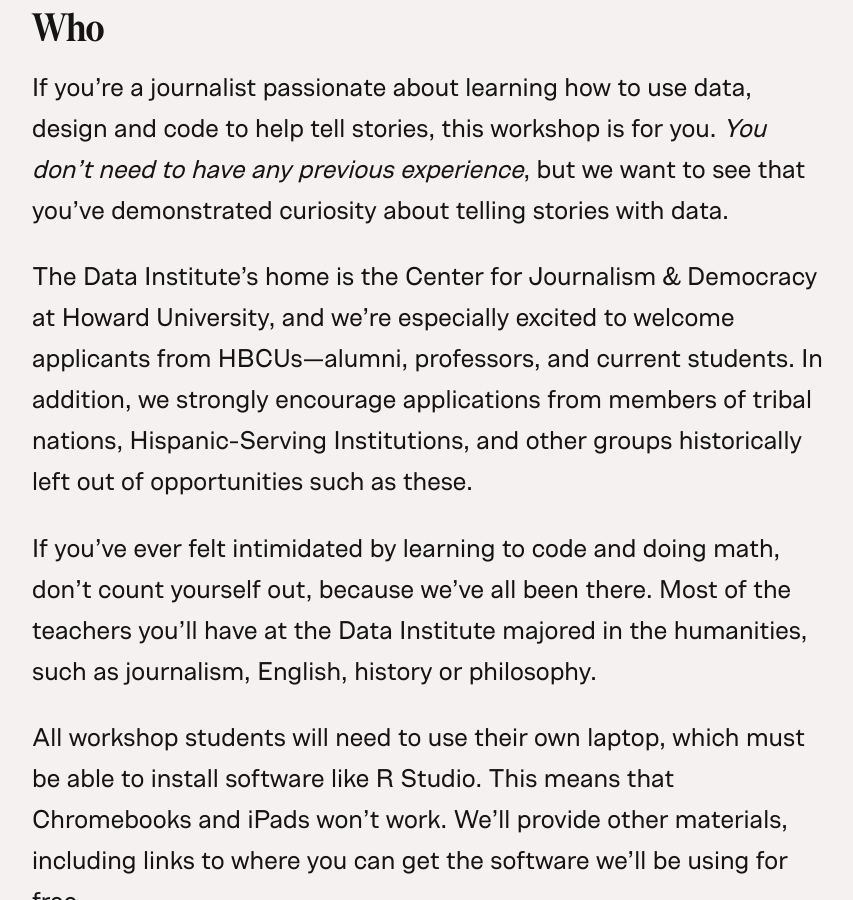
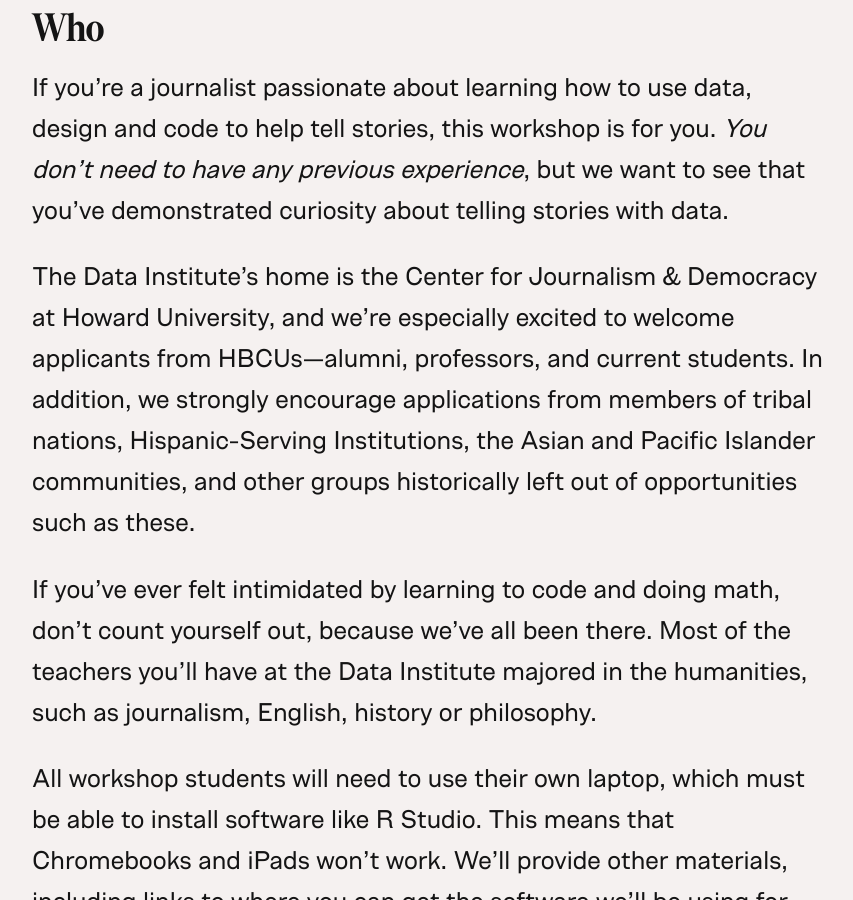
Before and after one commit to OpenNews/datainstitute-website, a Jekyll site: the page built from homepage.md, in a window 1280 px wide and 900 px high, scrolled down 4040 px. Shown: the whole window, without its empty margins (208-1061 px from the left). Built offline with Jekyll 4.4.1, drawn with Linux system fonts in a browser that asks for light colours.

Commit message:
homepage language update

```diff
--- a/homepage.md
+++ b/homepage.md
@@ -89,7 +89,7 @@ The Data Institute is a two-week, in-person event from July 8-19 on the campus o
 
 If you’re a journalist passionate about learning how to use data, design and code to help tell stories, this workshop is for you. _You don’t need to have any previous experience_, but we want to see that you’ve demonstrated curiosity about telling stories with data.
 
-The Data Institute’s home is the Center for Journalism & Democracy at Howard University, and we’re especially excited to welcome applicants from HBCUs—alumni, professors, and current students. In addition, we strongly encourage applications from members of tribal nations, Hispanic-Serving Institutions, and other groups historically left out of opportunities such as these.
+The Data Institute’s home is the Center for Journalism & Democracy at Howard University, and we’re especially excited to welcome applicants from HBCUs—alumni, professors, and current students. In addition, we strongly encourage applications from members of tribal nations, Hispanic-Serving Institutions, the Asian and Pacific Islander communities, and other groups historically left out of opportunities such as these.
 
 If you’ve ever felt intimidated by learning to code and doing math, don’t count yourself out, because we’ve all been there. Most of the teachers you’ll have at the Data Institute majored in the humanities, such as journalism, English, history or philosophy.
 
```
